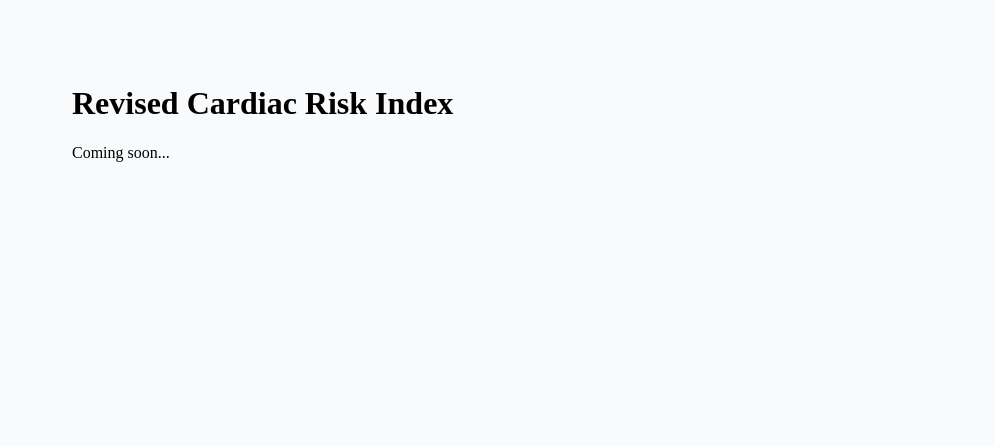
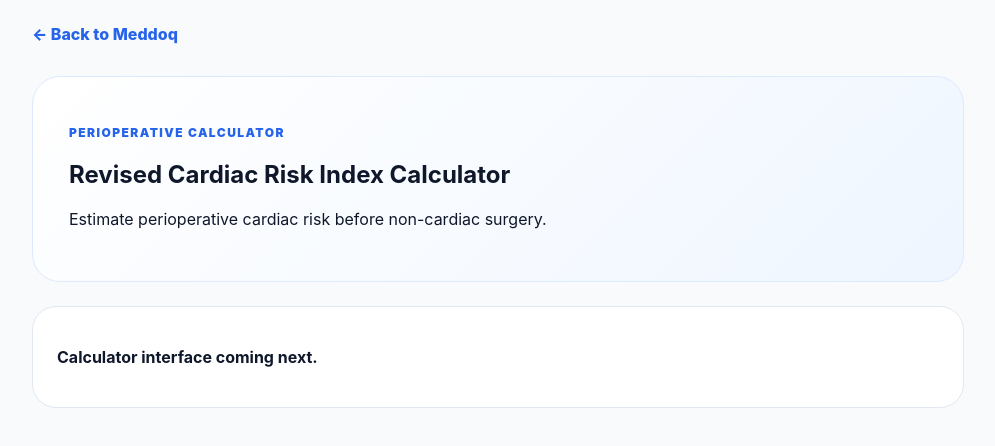
Before and after one commit to brsbyrm/meddoq, a Next.js app: page /calculators/revised-cardiac-risk-index in a window 1280 px wide. Shown: the top 446 px of the page, without its empty margins (142-1137 px from the left). Built offline with nearby package versions, Linux system fonts and the light colour scheme.

Commit message:
Fix RCRI calculator page

```diff
--- a/app/calculators/revised-cardiac-risk-index/page.js
+++ b/app/calculators/revised-cardiac-risk-index/page.js
@@ -1,12 +1,26 @@
 export const metadata = {
-  title: "Revised Cardiac Risk Index | Meddoq",
+  title: "Revised Cardiac Risk Index Calculator | RCRI | Meddoq",
+  description:
+    "Revised Cardiac Risk Index calculator for estimating perioperative cardiac risk before non-cardiac surgery.",
+  alternates: {
+    canonical: "https://meddoq.com/calculators/revised-cardiac-risk-index",
+  },
 };
 
 export default function Page() {
   return (
-    <main style={{maxWidth:900,margin:"40px auto",padding:24}}>
-      <h1>Revised Cardiac Risk Index</h1>
-      <p>Coming soon...</p>
+    <main style={{ maxWidth: 980, margin: "0 auto", padding: 24, fontFamily: "Inter, system-ui, sans-serif", color: "#0f172a" }}>
+      <a href="/" style={{ color: "#2563eb", fontWeight: 800, textDecoration: "none" }}>← Back to Meddoq</a>
+
+      <section style={{ marginTop: 32, background: "linear-gradient(135deg,#ffffff,#eff6ff)", border: "1px solid #dbeafe", borderRadius: 28, padding: 36 }}>
+        <p style={{ color: "#2563eb", fontWeight: 900, textTransform: "uppercase", letterSpacing: "0.12em", fontSize: 12 }}>Perioperative Calculator</p>
+        <h1>Revised Cardiac Risk Index Calculator</h1>
+        <p>Estimate perioperative cardiac risk before non-cardiac surgery.</p>
+      </section>
+
+      <section style={{ marginTop: 24, background: "#fff", border: "1px solid #e2e8f0", borderRadius: 24, padding: 24 }}>
+        <p><strong>Calculator interface coming next.</strong></p>
+      </section>
     </main>
   );
 }
```
